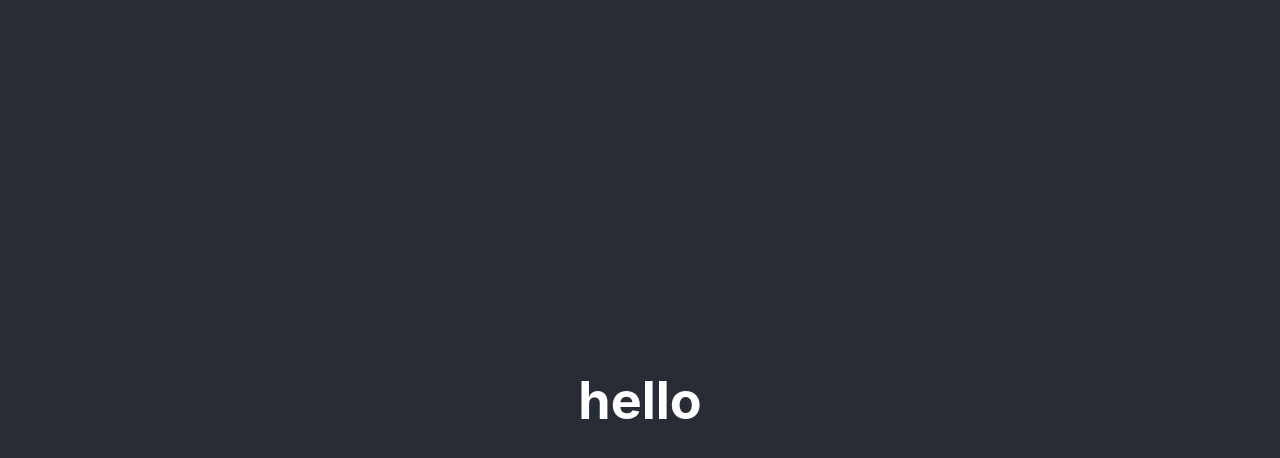
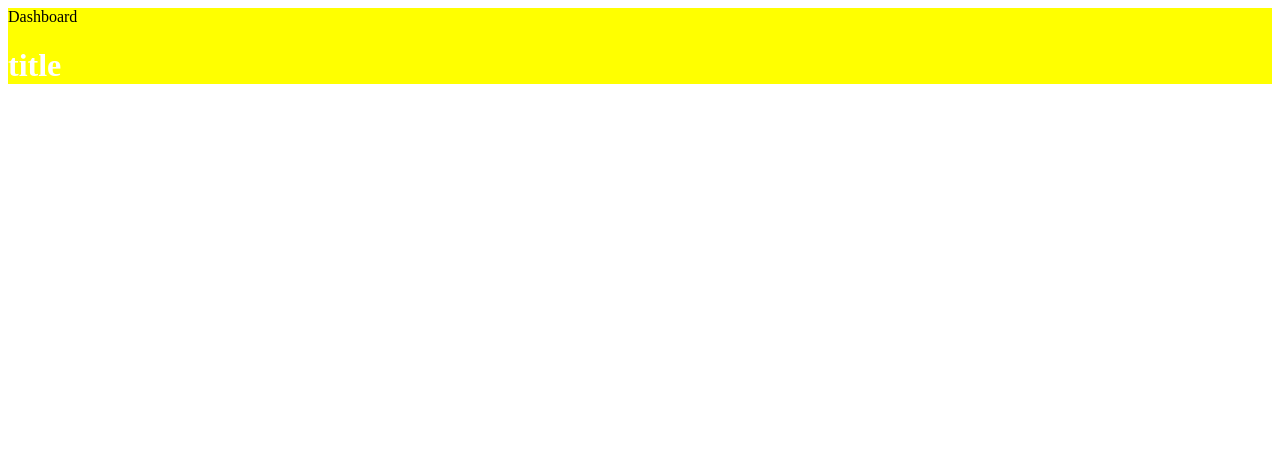
Before and after one commit to hcho774/kipit, a React (Create React App) app in the folder client/: page / in a window 1280 px wide. Shown: the top 458 px of the page. Built offline with nearby package versions, Linux system fonts and the light colour scheme.

Commit message:
SASS installed for use with all components ready to be worked on in client side

```diff
--- a/client/src/components/App.css
+++ /dev/null
@@ -1,38 +0,0 @@
-.App {
-  text-align: center;
-}
-
-.App-logo {
-  height: 40vmin;
-  pointer-events: none;
-}
-
-@media (prefers-reduced-motion: no-preference) {
-  .App-logo {
-    animation: App-logo-spin infinite 20s linear;
-  }
-}
-
-.App-header {
-  background-color: #282c34;
-  min-height: 100vh;
-  display: flex;
-  flex-direction: column;
-  align-items: center;
-  justify-content: center;
-  font-size: calc(10px + 2vmin);
-  color: white;
-}
-
-.App-link {
-  color: #61dafb;
-}
-
-@keyframes App-logo-spin {
-  from {
-    transform: rotate(0deg);
-  }
-  to {
-    transform: rotate(360deg);
-  }
-}
--- a/client/src/components/App.js
+++ b/client/src/components/App.js
@@ -1,10 +1,10 @@
-import "./App.css";
+import Dashboard from "./Dashboard";
 
 function App() {
   return (
     <div className="App">
       <header className="App-header">
-        <h1>hello</h1>
+        <Dashboard />
       </header>
     </div>
   );
--- a/client/src/components/Dashboard.js
+++ b/client/src/components/Dashboard.js
@@ -1,7 +1,13 @@
 import React from "react";
+import dashboard from "./dashboard.scss";
 
 function Dashboard() {
-  return <div>Dashboard</div>;
+  return (
+    <div className="dashboard">
+      Dashboard
+      <h1 className="title">title</h1>
+    </div>
+  );
 }
 
 export default Dashboard;
--- /dev/null
+++ b/client/src/components/dashboard.scss
@@ -0,0 +1,6 @@
+.dashboard {
+    background-color: yellow;
+    .title{
+        color: white;
+    }
+}
--- a/client/src/index.css
+++ /dev/null
@@ -1,13 +0,0 @@
-body {
-  margin: 0;
-  font-family: -apple-system, BlinkMacSystemFont, 'Segoe UI', 'Roboto', 'Oxygen',
-    'Ubuntu', 'Cantarell', 'Fira Sans', 'Droid Sans', 'Helvetica Neue',
-    sans-serif;
-  -webkit-font-smoothing: antialiased;
-  -moz-osx-font-smoothing: grayscale;
-}
-
-code {
-  font-family: source-code-pro, Menlo, Monaco, Consolas, 'Courier New',
-    monospace;
-}
--- a/client/src/index.js
+++ b/client/src/index.js
@@ -1,6 +1,6 @@
 import React from "react";
 import ReactDOM from "react-dom/client";
-import "./index.css";
+
 import App from "./components/App";
 import reportWebVitals from "./reportWebVitals";
 import { BrowserRouter as Router } from "react-router-dom";
--- a/package.json
+++ b/package.json
@@ -1,5 +1,6 @@
 {
   "dependencies": {
-    "react-router-dom": "^6.3.0"
+    "react-router-dom": "^6.3.0",
+    "sass": "^1.52.3"
   }
 }
```
Also changed, not shown: client/src/components/Product.js (deleted, +0 -7 lines), client/src/components/ProductList.js (added, +7 -0 lines), 1 other file (tests, documents, lock files or other folders).
